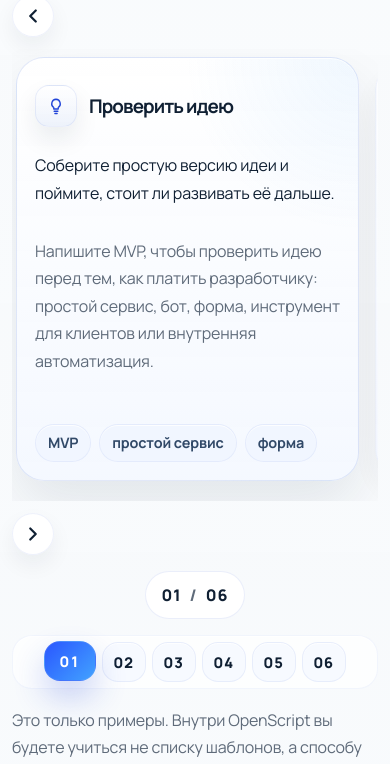
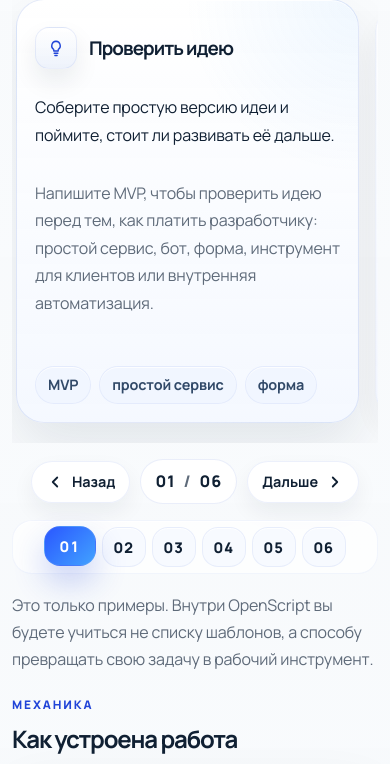
Before and after one commit to MaksimUnimax/ai-starter-community, a FastAPI app: page / in a window 390 px wide; the page is wider, and only the part inside the window is pictured. Shown: the part 3796-4560 px from the top of that part. Run offline with FastAPI, Linux system fonts and the light colour scheme.

Commit message:
HOMEPAGE_PRODUCT_STORY_03_HEADER_CAROUSEL_REAL_LAYOUT_FIX_KIMI_20260507_01

```diff
--- a/source/app/public_landing/templates/index.html
+++ b/source/app/public_landing/templates/index.html
@@ -202,9 +202,6 @@
         </div>
 
         <div class="carousel-stage">
-          <button type="button" class="carousel-button carousel-button-prev" data-carousel-prev aria-label="Предыдущий сценарий">
-            <svg class="carousel-chevron" aria-hidden="true" viewBox="0 0 24 24" width="22" height="22" fill="none" stroke="currentColor" stroke-width="2.4" stroke-linecap="round" stroke-linejoin="round"><path d="m15 18-6-6 6-6"/></svg>
-          </button>
           <div class="carousel-viewport" data-carousel-viewport tabindex="0" aria-label="Сценарии OpenScript">
             <div class="carousel-track">
             <article class="card use-case-slide" data-carousel-slide role="group" aria-roledescription="slide" aria-label="Проверить идею">
@@ -274,17 +271,22 @@
             </article>
             </div>
           </div>
-          <button type="button" class="carousel-button carousel-button-next" data-carousel-next aria-label="Следующий сценарий">
-            <svg class="carousel-chevron" aria-hidden="true" viewBox="0 0 24 24" width="22" height="22" fill="none" stroke="currentColor" stroke-width="2.4" stroke-linecap="round" stroke-linejoin="round"><path d="m9 18 6-6-6-6"/></svg>
-          </button>
         </div>
 
         <div class="carousel-bottom-controls" aria-label="Управление сценарием">
+          <button type="button" class="carousel-button carousel-button-prev" data-carousel-prev aria-label="Предыдущий сценарий">
+            <svg class="carousel-chevron" aria-hidden="true" viewBox="0 0 24 24" width="18" height="18" fill="none" stroke="currentColor" stroke-width="2.4" stroke-linecap="round" stroke-linejoin="round"><path d="m15 18-6-6 6-6"/></svg>
+            <span>Назад</span>
+          </button>
           <div class="carousel-counter" aria-live="polite">
             <span data-carousel-current>01</span>
             <span class="carousel-counter-separator">/</span>
             <span data-carousel-total>06</span>
           </div>
+          <button type="button" class="carousel-button carousel-button-next" data-carousel-next aria-label="Следующий сценарий">
+            <span>Дальше</span>
+            <svg class="carousel-chevron" aria-hidden="true" viewBox="0 0 24 24" width="18" height="18" fill="none" stroke="currentColor" stroke-width="2.4" stroke-linecap="round" stroke-linejoin="round"><path d="m9 18 6-6-6-6"/></svg>
+          </button>
         </div>
 
         <div class="carousel-stepper" role="tablist" aria-label="Сценарии OpenScript">
--- a/source/app/static/styles.css
+++ b/source/app/static/styles.css
@@ -4168,3 +4168,125 @@ button:hover {
     gap: 14px;
   }
 }
+
+/* === HOMEPAGE_PRODUCT_STORY_03_HEADER_CAROUSEL_REAL_LAYOUT_FIX_KIMI_20260507_01 === */
+
+/* A) Header + gap real fix */
+.page--landing .page-shell {
+  padding-top: 0;
+  padding-bottom: 24px;
+}
+
+.page--landing .top-nav {
+  width: fit-content;
+  margin: 0 auto 4px;
+  padding: 5px 10px;
+  gap: 6px 10px;
+  border-radius: 18px;
+  background: rgba(255, 255, 255, 0.5);
+  border-color: rgba(159, 178, 233, 0.12);
+  box-shadow:
+    0 6px 16px rgba(16, 32, 51, 0.05),
+    inset 0 1px 0 rgba(255, 255, 255, 0.65);
+}
+
+.public-landing-page .story-hero {
+  padding: 20px;
+}
+
+@media (max-width: 760px) {
+  .page--landing .top-nav {
+    width: fit-content;
+    margin: 0 auto 4px;
+    padding: 5px 10px;
+  }
+
+  .public-landing-page .story-hero {
+    padding: 18px;
+  }
+}
+
+@media (max-width: 560px) {
+  .public-landing-page .story-hero {
+    padding: 16px;
+  }
+}
+
+/* B) Carousel controls real UX fix */
+.page--landing .public-landing-page .carousel-button {
+  position: static;
+  top: auto;
+  transform: none;
+  z-index: auto;
+}
+
+.page--landing .public-landing-page .carousel-button-prev,
+.page--landing .public-landing-page .carousel-button-next {
+  left: auto;
+  right: auto;
+}
+
+.public-landing-page .carousel-bottom-controls .carousel-button {
+  width: auto;
+  height: auto;
+  min-height: 44px;
+  padding: 10px 18px;
+  border-radius: 999px;
+  display: inline-flex;
+  align-items: center;
+  gap: 8px;
+  font-size: 0.95rem;
+  font-weight: 700;
+  color: var(--text);
+  background: rgba(255, 255, 255, 0.92);
+  border: 1px solid rgba(159, 178, 233, 0.2);
+  box-shadow:
+    0 10px 22px rgba(16, 32, 51, 0.06),
+    inset 0 1px 0 rgba(255, 255, 255, 0.84);
+}
+
+.public-landing-page .carousel-bottom-controls .carousel-button:hover {
+  background: rgba(255, 255, 255, 0.98);
+  border-color: rgba(159, 178, 233, 0.32);
+  box-shadow:
+    0 14px 28px rgba(16, 32, 51, 0.09),
+    inset 0 1px 0 rgba(255, 255, 255, 0.88);
+  transform: translateY(-1px);
+}
+
+.public-landing-page .carousel-bottom-controls .carousel-button:active {
+  transform: translateY(0);
+}
+
+.public-landing-page .carousel-bottom-controls .carousel-button .carousel-chevron {
+  width: 18px;
+  height: 18px;
+  flex: 0 0 auto;
+}
+
+.public-landing-page .carousel-bottom-controls .carousel-counter {
+  min-height: 44px;
+  padding-inline: 14px;
+}
+
+.page--landing .public-landing-page .use-case-slide {
+  padding-left: 24px;
+  padding-right: 24px;
+}
+
+@media (max-width: 760px) {
+  .page--landing .public-landing-page .use-case-slide {
+    padding-left: 20px;
+    padding-right: 20px;
+  }
+
+  .public-landing-page .carousel-bottom-controls .carousel-button {
+    min-height: 40px;
+    padding: 8px 14px;
+    font-size: 0.9rem;
+  }
+
+  .public-landing-page .carousel-bottom-controls .carousel-counter {
+    min-height: 40px;
+  }
+}
```
